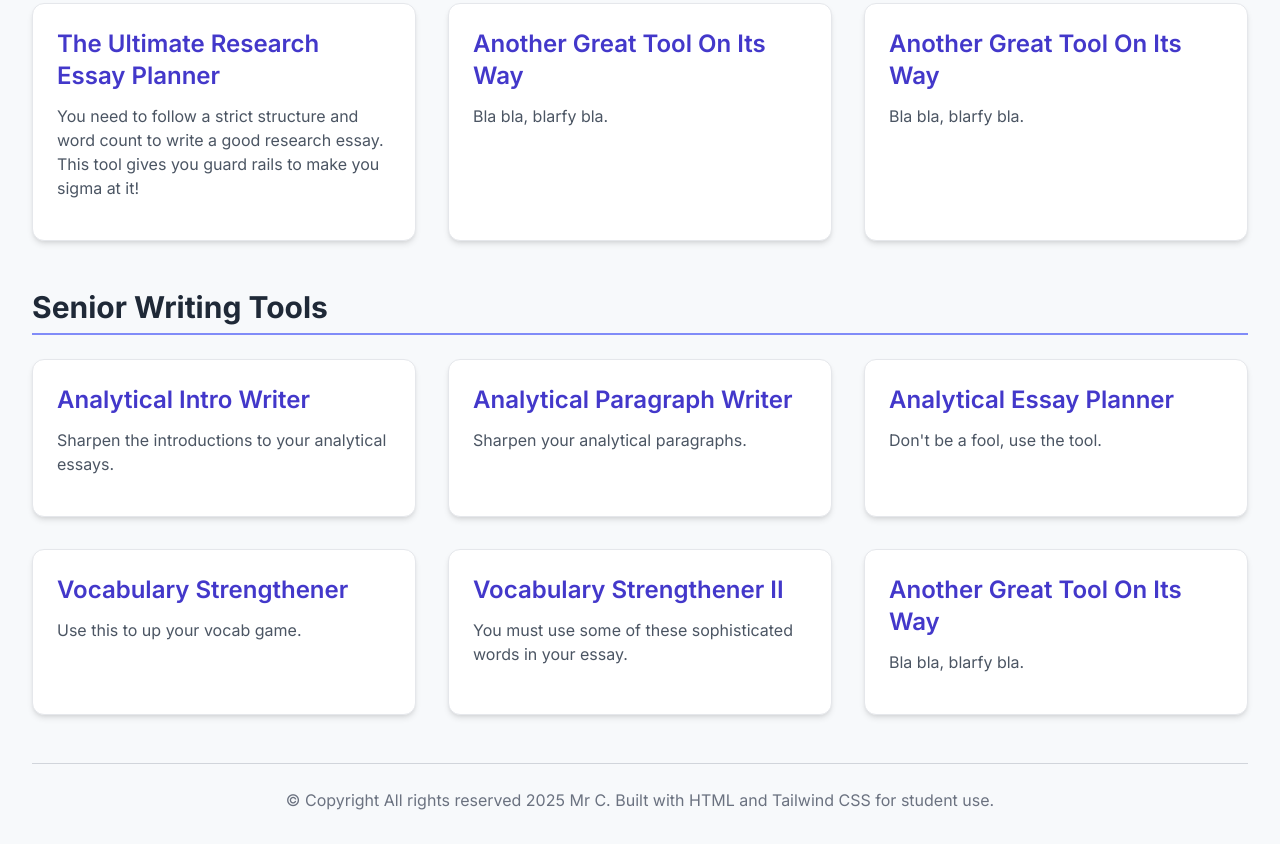
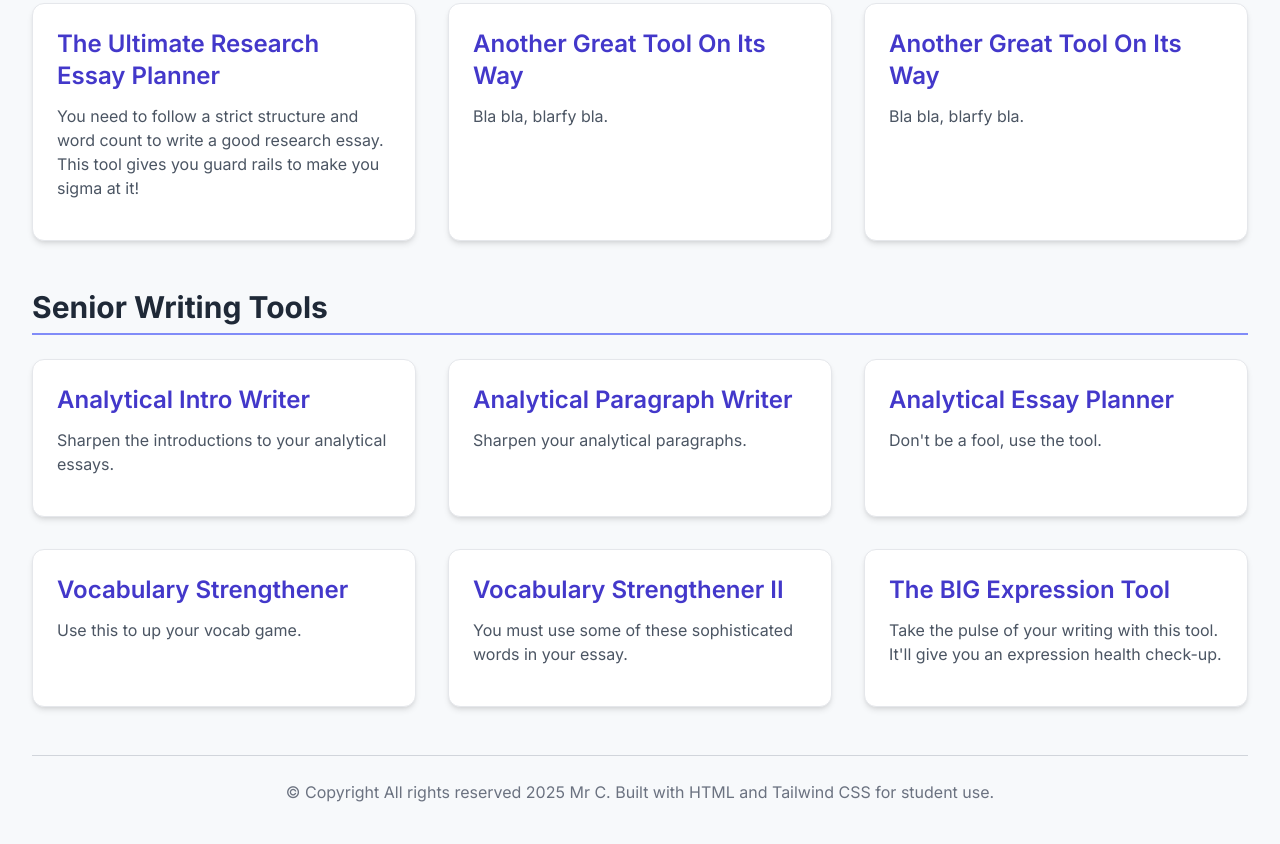
Before and after one commit to planomy/Mr-C-s-Writing-Hub, a plain HTML site: page index.html in a window 1280 px wide. Shown: the part 723-1567 px from the top of the page. Drawn offline with nearby package versions, Linux system fonts and the light colour scheme.

Commit message:
Update index.html

```diff
--- a/index.html
+++ b/index.html
@@ -206,12 +206,12 @@
                 </div>
             </a>
 
-            <!-- Tool Card 15: Revision Checklist (Placeholder) -->
-            <a href="https://your-username.github.io/project-fifteen-repo/" target="_blank" class="project-card block p-6 bg-white border border-gray-200 rounded-xl shadow-md hover:border-indigo-500 cursor-pointer">
+            <!-- Tool Card 15: The BIG Expression Tool -->
+            <a href="https://planomy.github.io/Big-Expression-Tool/" target="_blank" class="project-card block p-6 bg-white border border-gray-200 rounded-xl shadow-md hover:border-indigo-500 cursor-pointer">
                 <div class="flex flex-col justify-between h-full">
                     <div>
-                        <h3 class="text-2xl font-semibold text-indigo-700 mb-3">Another Great Tool On Its Way</h3>
-                        <p class="text-gray-600 mb-4">Bla bla, blarfy bla.</p>
+                        <h3 class="text-2xl font-semibold text-indigo-700 mb-3">The BIG Expression Tool</h3>
+                        <p class="text-gray-600 mb-4">Take the pulse of your writing with this tool. It'll give you an expression health check-up.</p>
                     </div>
                     <!-- Removed Tech Stack Tags -->
                 </div>
```
